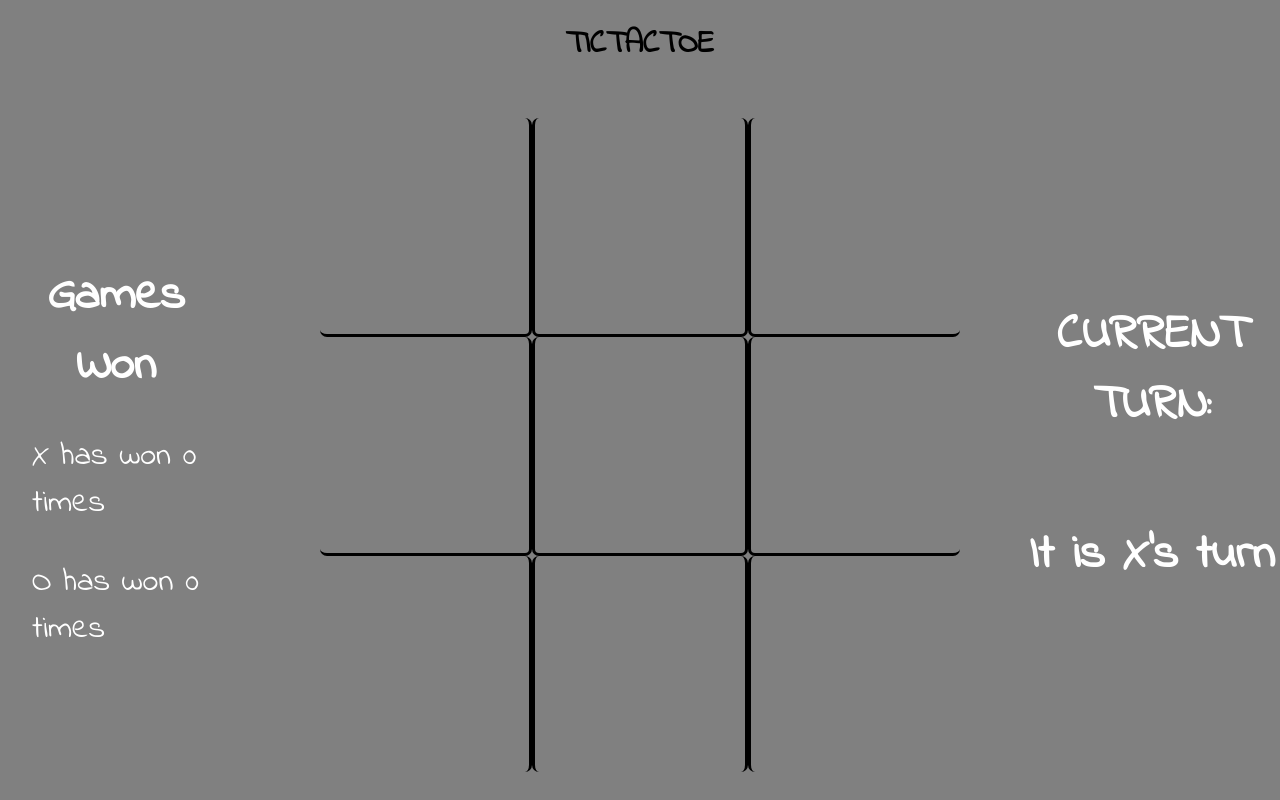
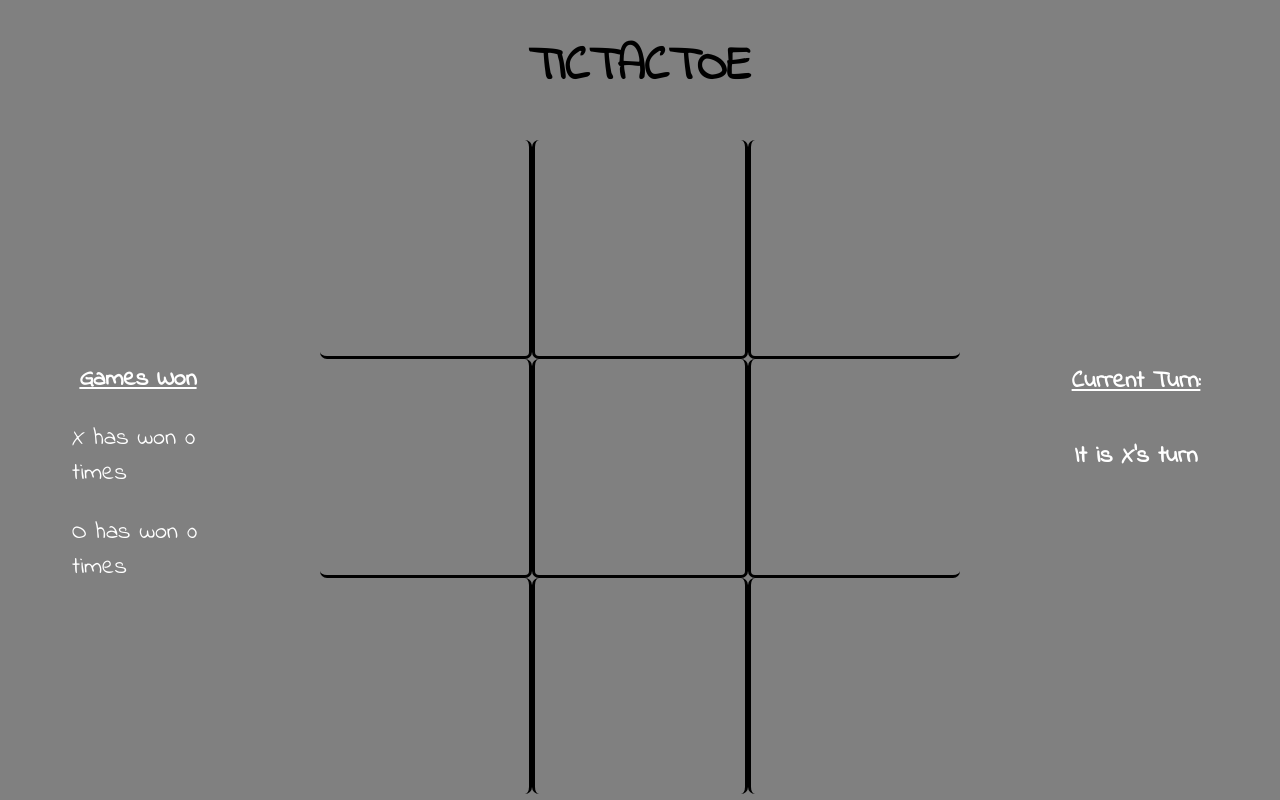
Before and after one commit to leovre/tictactoe, a plain HTML site: page index.html in a window 1280 px wide. Drawn offline with Linux system fonts and the light colour scheme.

```diff
--- a/index.html
+++ b/index.html
@@ -21,7 +21,7 @@
     <section class="container">
 
         <section class="left">
-            <h1><strong>Games Won</strong></h1>
+            <h1><strong><u>Games Won</u></strong></h1>
             <p>X has won <span class="xWins">0</span> times</p>
             <p>O has won <span class="oWins">0</span> times</p>
         </section>
@@ -53,7 +53,7 @@
 
         <section class="right">
 
-            <h2>CURRENT TURN:</h2>
+            <h2><u>Current Turn:</u></h2>
             <h2 class="turn"></h2>
 
         </section>
--- a/style.css
+++ b/style.css
@@ -11,6 +11,7 @@ body {
 h1 {
     background-color: gray;
     text-align: center;
+    font-size:3em;
 }
 
 .container {
@@ -23,21 +24,23 @@ h1 {
 
 .left p {
     margin: 1em 1em 0 1em;
-    font-size: 2em;
+    font-size: 1.5em;
 }
 
 .left h1 {
-    font-size: 3em;
+    font-size: 1.5em;
     margin: 0.5em 1em 0 0.5em;
 }
 
 .left {
+
     color: white;
     background-color: gray;
-    width: 20vw;
+    width: 15vw;
     display: flex;
     flex-direction: column;
     justify-content: center;
+    margin-left:3em;
 }
 
 
@@ -48,22 +51,22 @@ h1 {
     display: flex;
     flex-direction: column;
     justify-content: center;
+    align-items: center;
     color: white;
     background-color: gray;
-    width: 20vw;
+    width: 15vw;
     text-align: center;
+    margin-right:3em;
+    margin-bottom:6em;
 }
 
 .right h2 {
-    font-size: 3em;
+    font-size: 1.5em;
 }
 
-.right form {
-    margin-top: 10vh;
-}
 
 main {
-    font-size: 2em;
+    font-size: 1.5em;
 }
 
 
@@ -93,7 +96,6 @@ main {
     height: 27vh;
     font-size: 2em;
     text-align: center;
-    position: relative;
     border-radius: 7px;
 }
 
```
